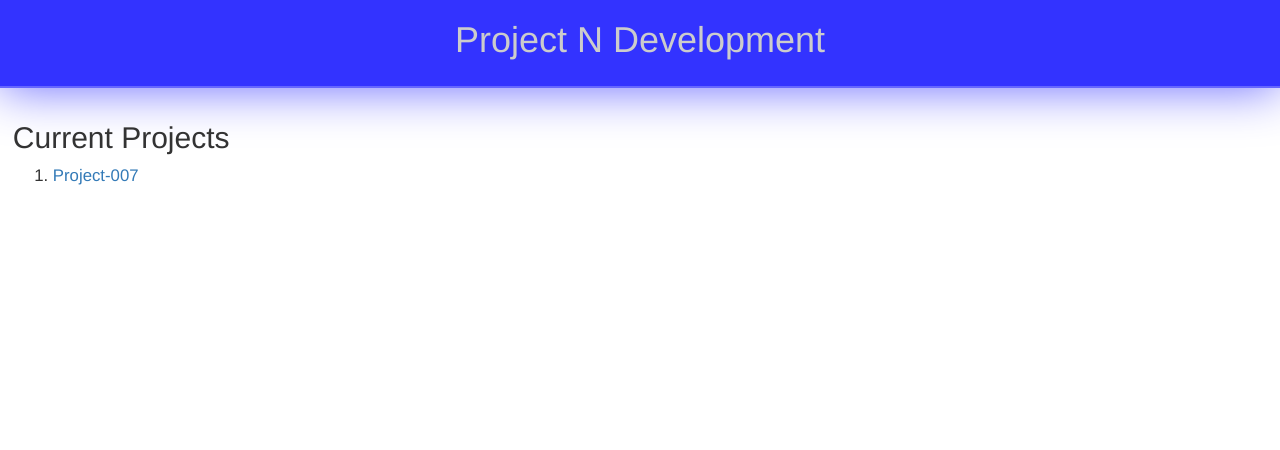
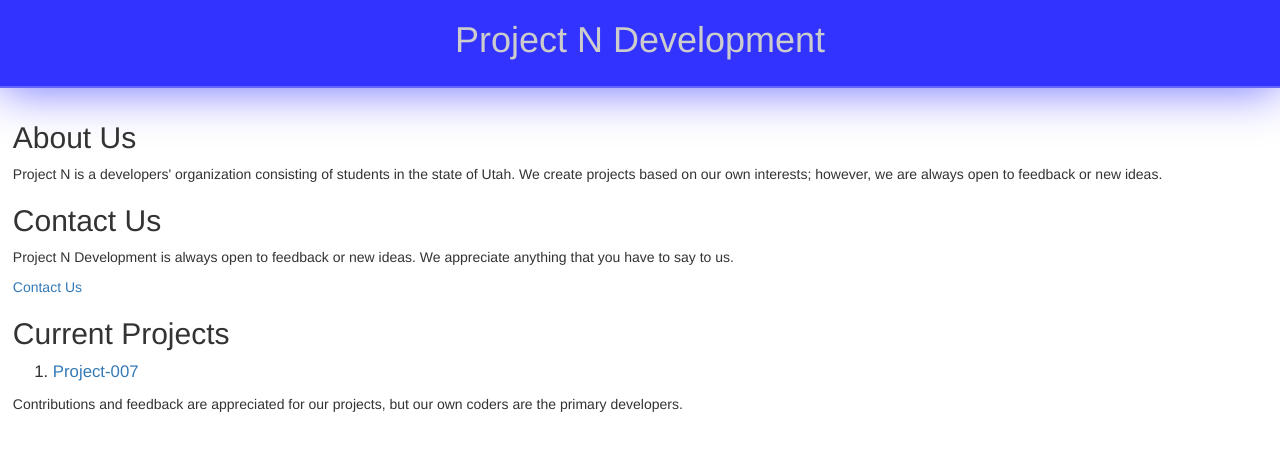
Before and after one commit to Project-N/Project-N.github.io, a plain HTML site: page index.html in a window 1280 px wide. Drawn offline with Linux system fonts and the light colour scheme.

Commit message:
Created a basic site for Project N Development.

```diff
--- a/index.html
+++ b/index.html
@@ -10,12 +10,26 @@
         <h1>Project N Development</h1>
     </div>
     <div id="content">
+        <div id="aboutUs">
+            <h2>About Us</h2>
+            <p>Project N is a developers' organization consisting of students in the state of Utah. We create projects based on our own interests; however, we are always open to feedback or new ideas.</p>
+        </div>
+        <div id="contactUs">
+            <h2>Contact Us</h2>
+            <p>Project N Development is always open to feedback or new ideas. We appreciate anything that you have to say to us.</p>
+            <a href="mailto:test@example.com?subject=Project N Development">Contact Us</a>
+        </div>
         <div id="currentProjects">
             <h2>Current Projects</h2>
             <ol>
                 <li><a href="https://github.com/Project-N/Project-007">Project-007</a></li>
             </ol>
+            <p>Contributions and feedback are appreciated for our projects, but our own coders are the primary developers.</p>
         </div>
+        <!--<div id="donate">
+            <h2>Donations to Project N</h2>
+            <p>Our developers work on a volunteer-basis, and our projects are released freely. We do not have any funding, and we are therefore unable to publish our apps to our own domains or to the app store. Donations are highly appreciated to allow Project N to continue development on projects.</p>
+        </div>-->
     </div>
 </body>
 </html>
```
